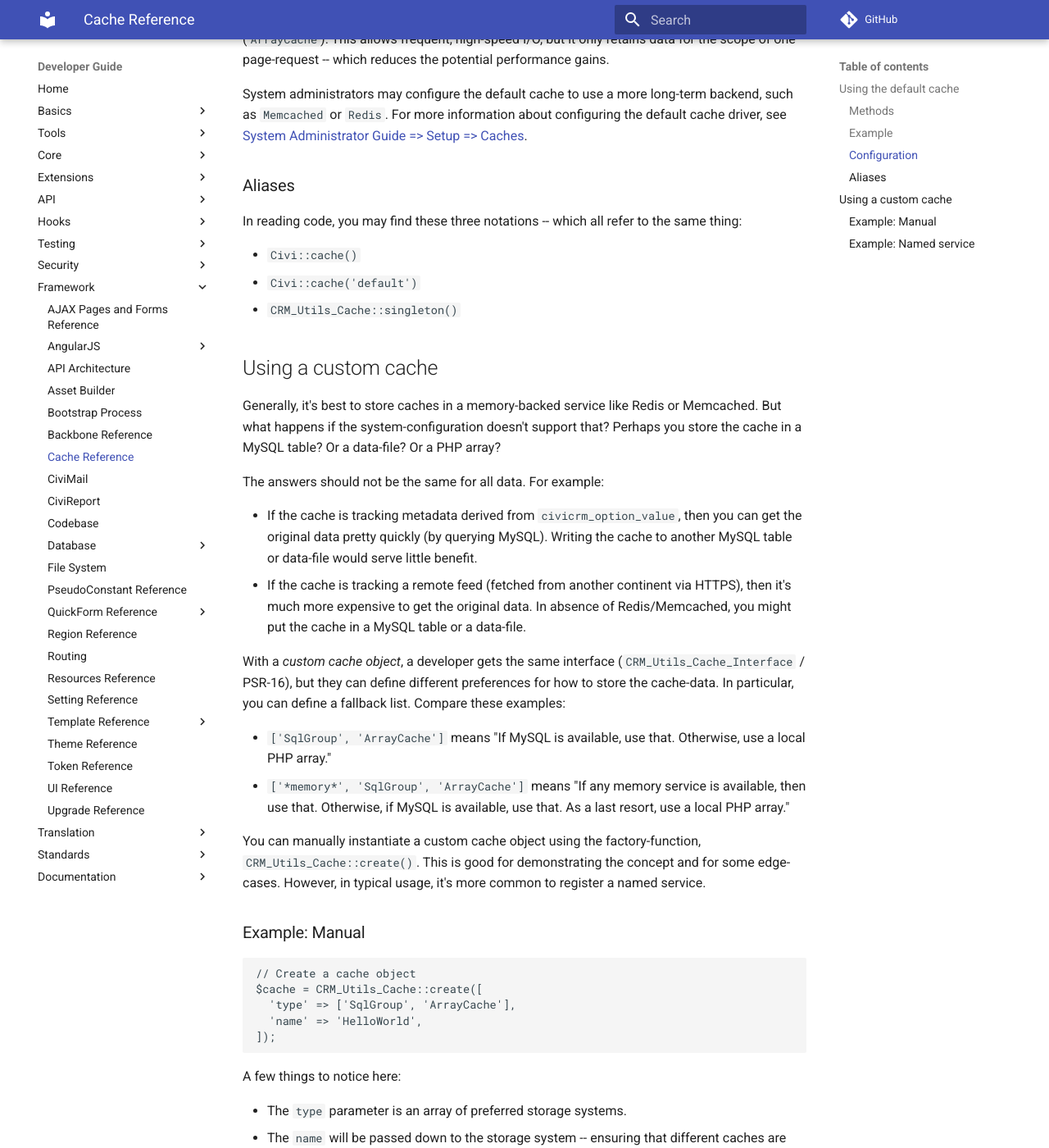
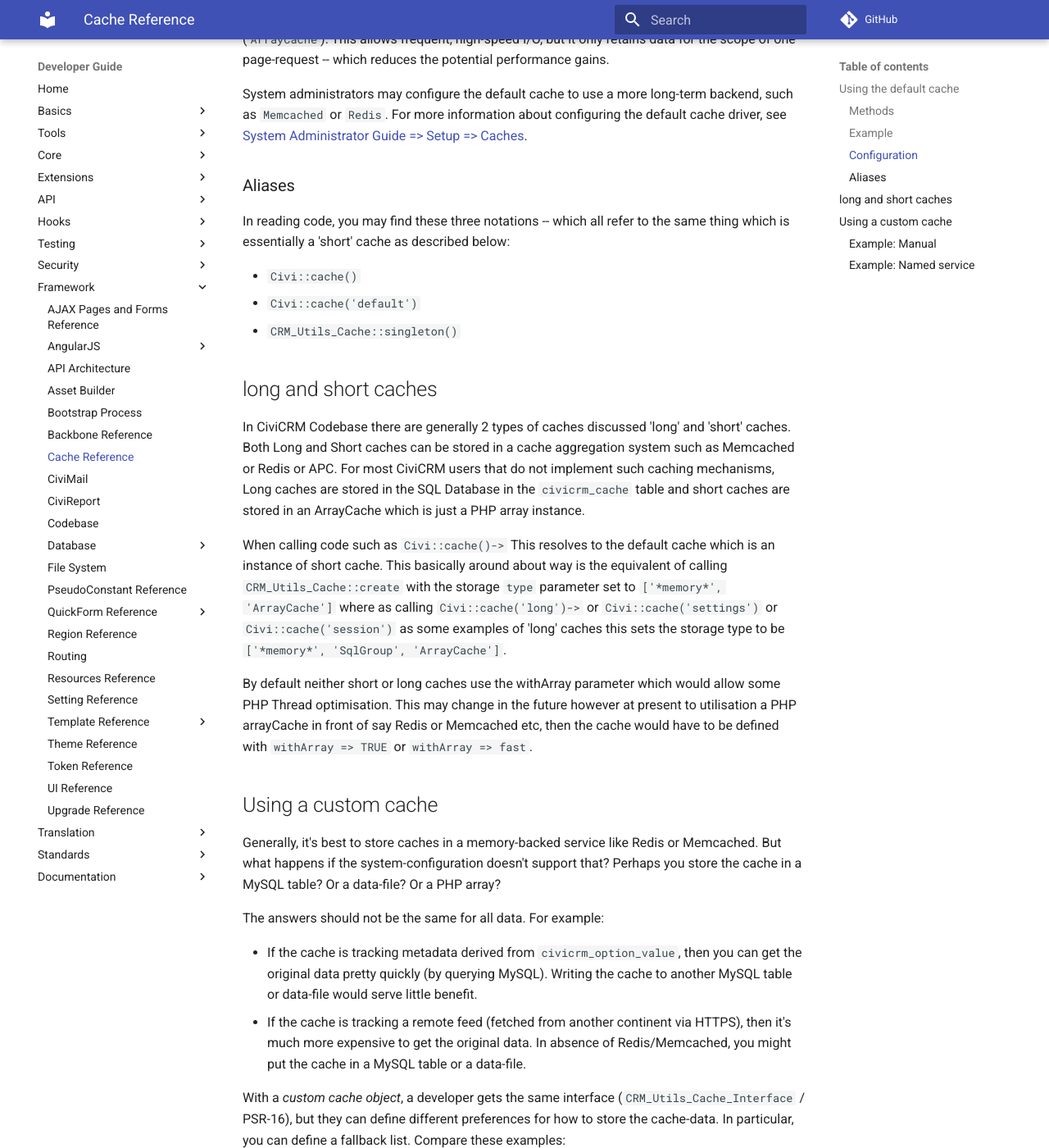
Before and after one commit to civicrm/civicrm-dev-docs, an MkDocs documentation site: the page built from docs/framework/cache.md, in a window 1280 px wide and 1400 px high, scrolled down 1526 px. Shown: the whole window at 82% size. Built offline with MkDocs 1.6.1 and Material for MkDocs 9.7.7, drawn with Linux system fonts in a browser that asks for light colours; comment, search, counter and statistics services are not loaded; old or Windows-style settings are respelled for this version of MkDocs.

Commit message:
Resolve #549 Document Long and short cache

```diff
--- a/docs/framework/cache.md
+++ b/docs/framework/cache.md
@@ -68,11 +68,19 @@
 
 ### Aliases
 
-In reading code, you may find these three notations -- which all refer to the same thing:
+In reading code, you may find these three notations -- which all refer to the same thing which is essentially a 'short' cache as described below:
 
 * `Civi::cache()`
 * `Civi::cache('default')`
 * `CRM_Utils_Cache::singleton()`
+
+## long and short caches
+
+In CiviCRM Codebase there are generally 2 types of caches discussed 'long' and 'short' caches. Both Long and Short caches can be stored in a cache aggregation system such as Memcached or Redis or APC. For most CiviCRM users that do not implement such caching mechanisms, Long caches are stored in the SQL Database in the `civicrm_cache` table and short caches are stored in an ArrayCache which is just a PHP array instance.
+
+When calling code such as `Civi::cache()->` This resolves to the default cache which is an instance of short cache. This basically around about way is the equivalent of calling `CRM_Utils_Cache::create` with the storage `type` parameter set to `['*memory*', 'ArrayCache']` where as calling `Civi::cache('long')->` or `Civi::cache('settings')` or `Civi::cache('session')` as some examples of 'long' caches this sets the storage type to be `['*memory*', 'SqlGroup', 'ArrayCache']`.
+
+By default neither short or long caches use the withArray parameter which would allow some PHP Thread optimisation. This may change in the future however at present to utilisation a PHP arrayCache in front of say Redis or Memcached etc, then the cache would have to be defined with `withArray => TRUE` or `withArray => fast`.
 
 ## Using a custom cache {:#custom}
 
```
